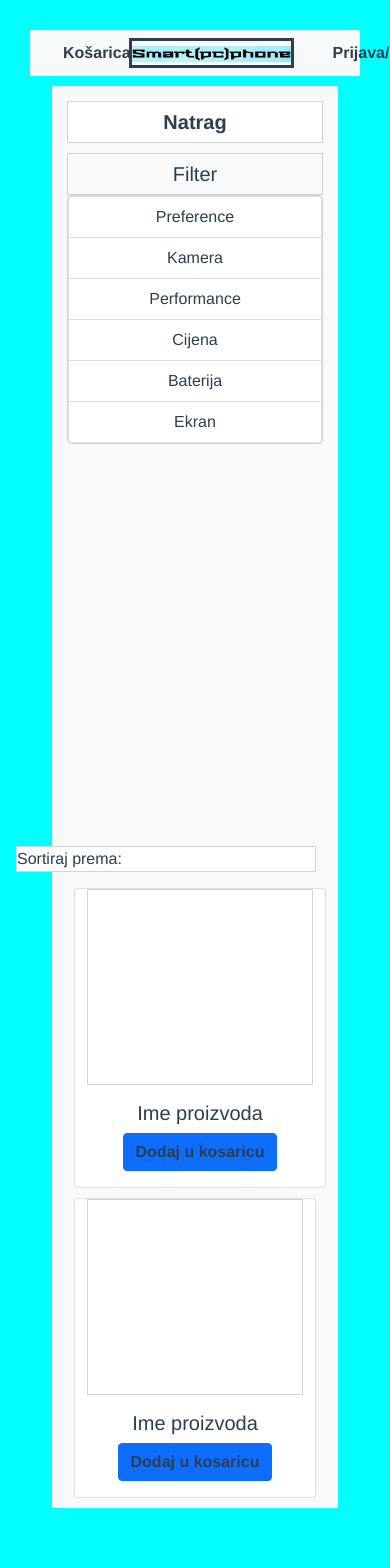
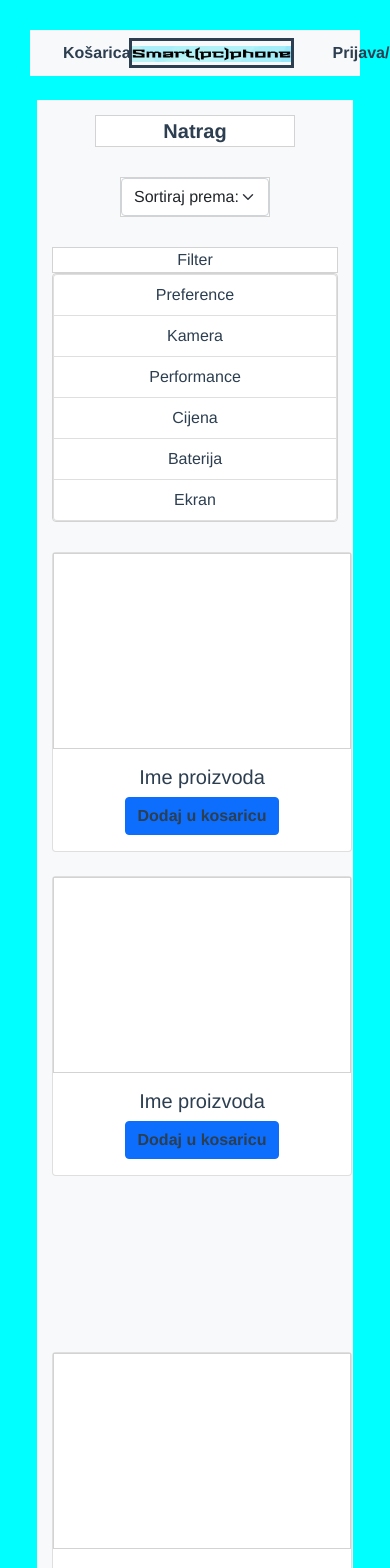
Before and after one commit to Kristijan-Kekic/PI-Smart-pc-phone, a Vue app: page /Home/Mobitel in a window 390 px wide. Shown: the top 1568 px of the page. Built offline with nearby package versions, Linux system fonts and the light colour scheme.

Commit message:
Malo popravljena responsivnost na Mobitel sekciji

```diff
--- a/src/components/Proizvod.vue
+++ b/src/components/Proizvod.vue
@@ -22,6 +22,7 @@ export default {
 <style scoped>
 
 .card{
+    margin:auto;
     width: 300px;
     height: 300px;
 }
--- a/src/views/Mobitel.vue
+++ b/src/views/Mobitel.vue
@@ -1,9 +1,34 @@
 <template>
-  <div class="container">
+  <div class="container-fluid">
+
+    <br>
+
     <div class="row">
-    <div class="col-1-sm">
-      <div class="div1"><router-link class="rl" to="/">Natrag</router-link></div>
-    <div class="div2">Filter</div>
+
+    <div class="col-lg-3">
+        <p class="natrag-m"><router-link class="rl" to="/" >Natrag</router-link></p>
+    </div>
+
+        <div class="col-lg-9">
+
+
+          <div class="s-prema">
+           <select class="form-select" aria-label="Default select example">
+              <option selected>Sortiraj prema:</option>
+              <option value="1">Uzlazno</option>
+              <option value="2">Silazno</option>
+
+            </select>
+          </div>
+
+
+
+      </div>
+    </div>
+
+    <div class="row">
+          <div class="col-lg-3">
+             <div class="filter">Filter</div>
                 <ul class="list-group">
                   <li class="list-group-item">Preference</li>
                   <li class="list-group-item">Kamera</li>
@@ -17,25 +42,39 @@
 
           </div>
 
-    <div class="col-7-sm">
-      <div class="col-5-sm">
-        <p class="div3">Sortiraj prema:</p>
-      </div>
-      <div class="row align-items-start" style="margin: 50px 0px 0px 10px">
+          <div class="col-lg-9">
+              <div class="row">
+                <div class="col-lg">
 
+                  <proizvod />
+                  <br>
                   <proizvod />
 
                 </div>
 
-      <div class="row">
+                <div class="col-lg">
+
+                <proizvod />
+                <br>
+                <proizvod />
+
+                </div>
+
+                <div class="col-lg">
+
+                <proizvod />
+                <br>
                 <proizvod />
 
                 </div>
 
                 </div>
+              </div>
+     </div>
 
     </div>
-  </div>
+
+
 
   </template>
 
@@ -49,32 +88,38 @@ export default {
 
   }
 }
+
 </script>
 
 <style>
 
-.row{
-  margin:10px;
-}
 
-.col-1-sm{
+.col-lg{
 
   background-color: #f8f9fa;
-  height:750px;
-  margin: 0px 10px 0px 0px;
-  padding:15px;
-  width:300px;
+  height : 800px;
 
-}
-.col-7-sm{
 
-  background-color: #f8f9fa;
-  width:900px;
 
   }
 
-.col-5-sm{
-  margin:10px;
+.col-lg-3{
+
+  background-color: #f8f9fa;
+  border: solid aqua;
+  border-width: 0px 7px 0px;
+  padding:15px;
+}
+
+
+.col-lg-9{
+
+  border:solid aqua;
+  border-width: 0px 7px 0px;
+  background-color: #f8f9fa;
+  padding:15px;
+
+
   }
 
  .list-group{
@@ -83,34 +128,34 @@ export default {
   border-width: 1px;
   }
 
-.div1{
-  font-size: 20px;
-  padding:5px;
-  margin:0px 0px 10px 0px;
+
+.filter{
   background-color: white;
-  border-color:lightgray;
-  border-style: solid;
-  border-width: 1px;
-
-  }
-
-.div2{
-  font-size: 20px;
-  padding:5px;
   border-color:lightgray;
   border-style: solid;
   border-width: 1px;
 }
 
-.div3{
-  float:right;
+.natrag-m{
+  font-size: 20px;
   background-color: white;
   border-color:lightgray;
   border-style: solid;
   border-width: 1px;
-  width:300px;
+  width:200px;
+  margin:auto;
+
+  }
+
+.s-prema{
+
+  background-color: white;
+  border-color:lightgray;
+  border-style: solid;
+  border-width: 1px;
+  width:150px;
   text-align: left;
-
+  margin:auto;
 }
 
 
```
Lines whose indentation alone changed are shown as unchanged.
